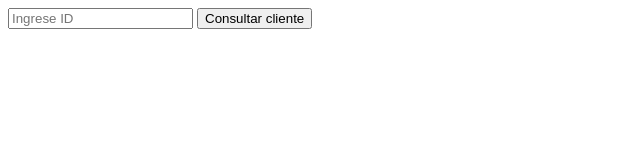
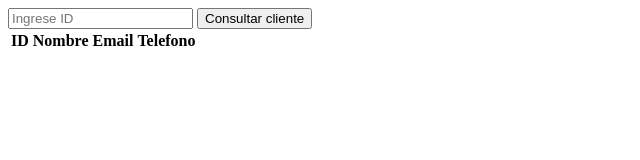
Before and after one commit to Julio-Martel/mechanic-workshop-api, a plain HTML site: page public/clienteFiltrado.html in a window 1280 px wide. Shown: the whole page, without its empty margins (0-640 px from the left). Drawn offline with Linux system fonts and the light colour scheme; no server answers.

Commit message:
Se han agregado los nombres del encabezado de la tabla donde se mostrara el o los clientes

```diff
--- a/public/clienteFiltrado.html
+++ b/public/clienteFiltrado.html
@@ -11,7 +11,12 @@
 
     <table>
         <thead>
-
+            <tr>
+                <th>ID</th>
+                <th>Nombre</th>
+                <th>Email</th>
+                <th>Telefono</th>
+            </tr>
         </thead>
         <tbody>
 
```
Also changed, not shown: public/clienteFiltrado.css (added), public/clienteFiltrado.js (added).
